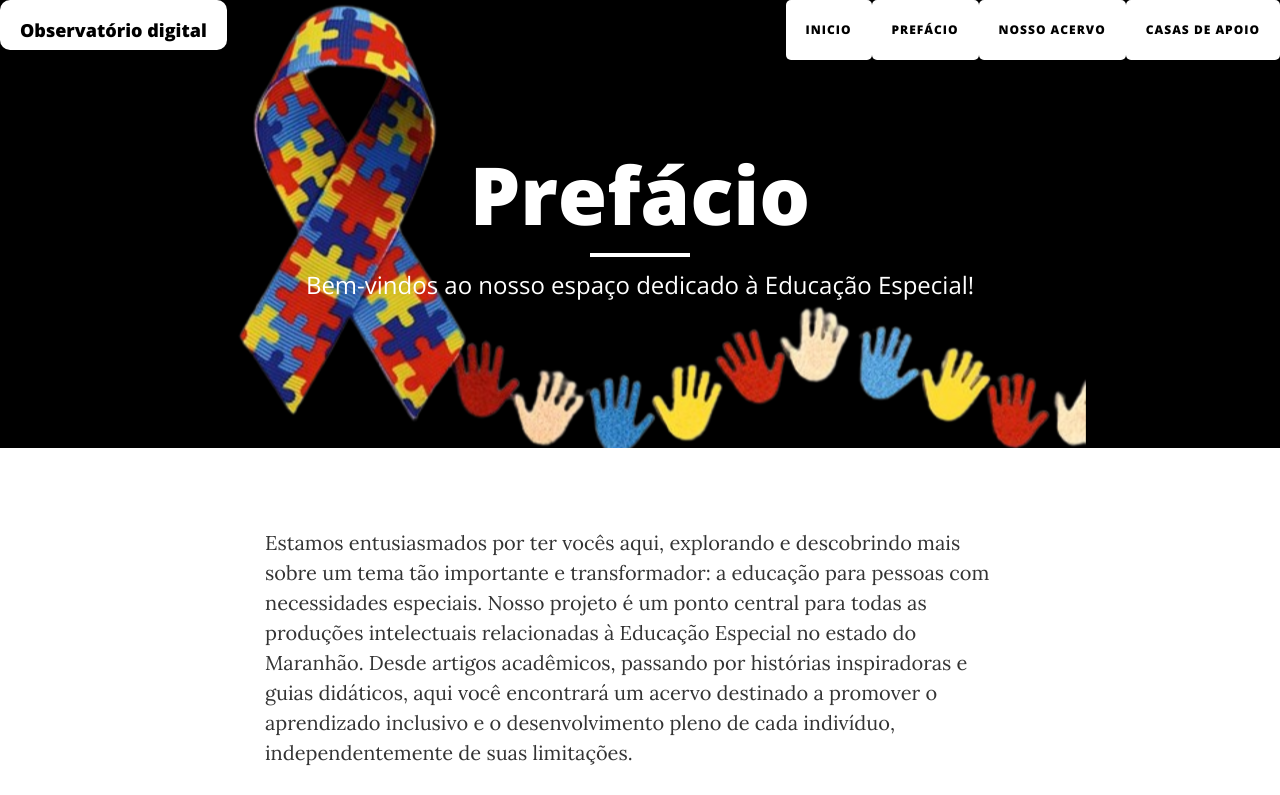
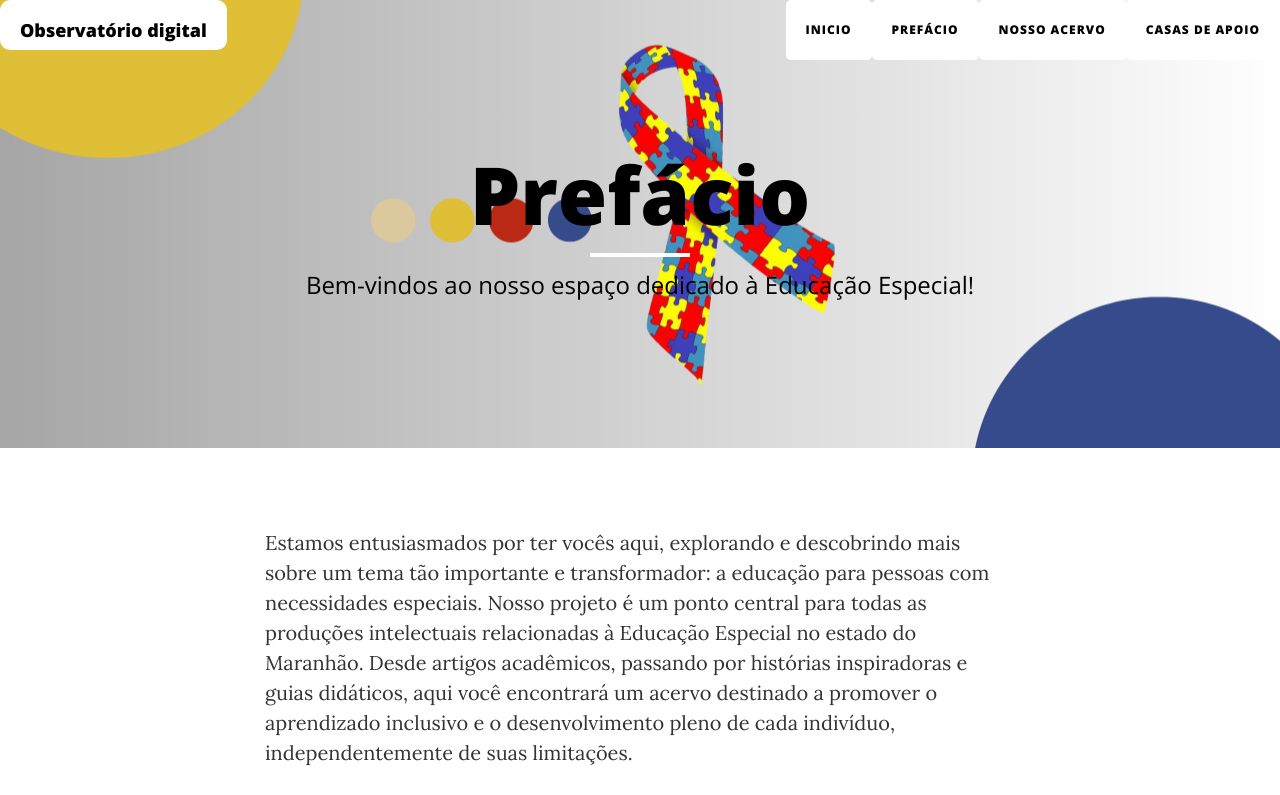
Before and after one commit to Teslaneto/uema.github.io, a website: page prefacio.html in a window 1280 px wide. Shown: the top 795 px of the page. Drawn offline with nearby package versions, Linux system fonts and the light colour scheme.

Commit message:
feat/novas_img

```diff
--- a/prefacio.html
+++ b/prefacio.html
@@ -97,14 +97,14 @@
 
     <!-- Page Header -->
     <!-- Set your background image for this header on the line below. -->
-    <header class="intro-header" style="background-image: url('img/2004.png');">
+    <header class="intro-header" style="background-image: url('img/banner01.png');">
         <div class="container">
             <div class="row">
                 <div class="col-lg-8 col-lg-offset-2 col-md-10 col-md-offset-1">
                     <div class="page-heading">
-                        <h1>Prefácio</h1>
+                        <h1 style="color: black;">Prefácio</h1>
                         <hr class="small">
-                        <span class="subheading">Bem-vindos ao nosso espaço dedicado à Educação Especial!</span>
+                        <span class="subheading" style="color: black;">Bem-vindos ao nosso espaço dedicado à Educação Especial!</span>
                     </div>
                 </div>
             </div>
```
Also changed, not shown: casa.html (+2 -2 lines), index.html (+2 -2 lines), post.html (+2 -2 lines), img/banner01.png (added).
